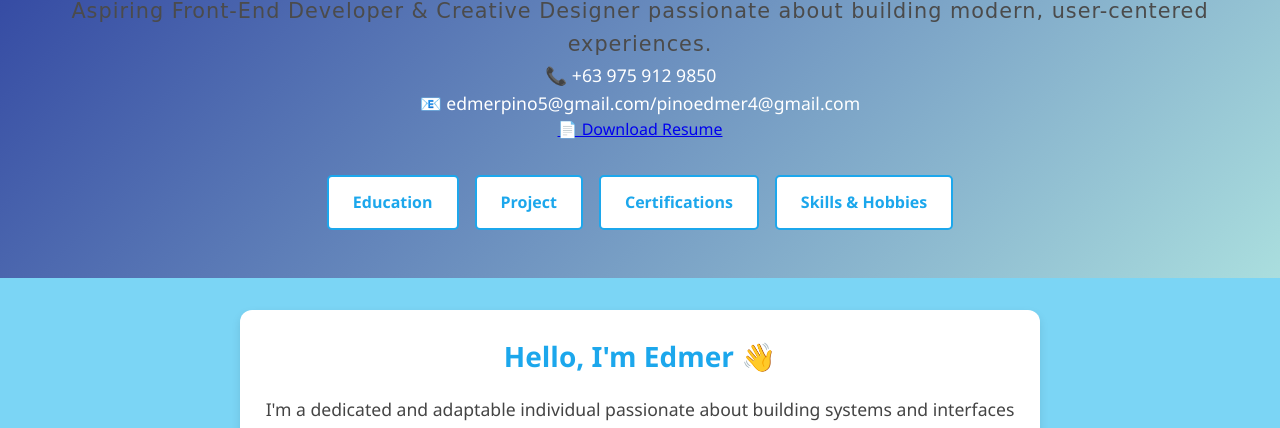
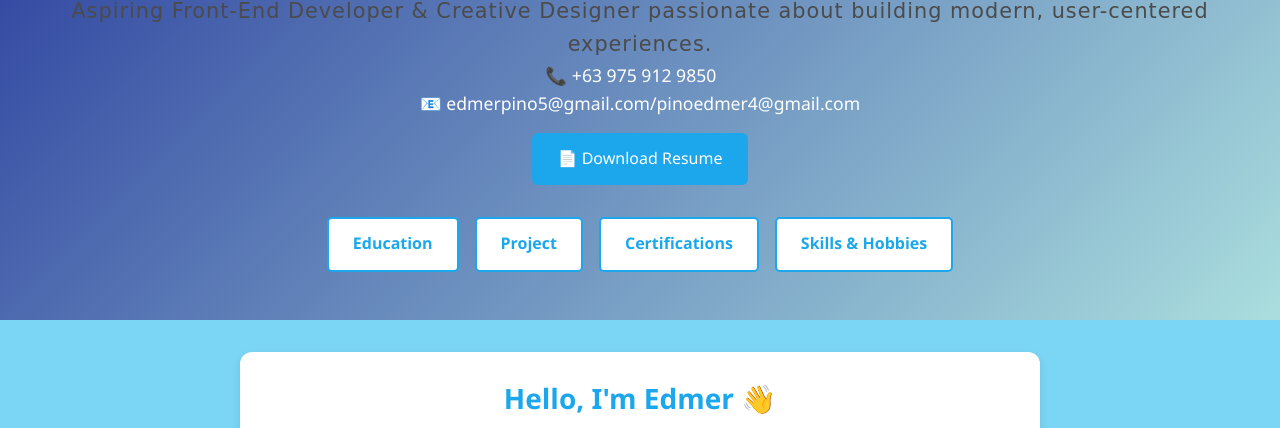
Before and after one commit to Edmercodes/Portfolio., a plain HTML site: page index.html in a window 1280 px wide. Shown: the part 307-735 px from the top of the page. Drawn offline with Linux system fonts and the light colour scheme.

Commit message:
Add button styles to style.css

```diff
--- a/style.css
+++ b/style.css
@@ -50,6 +50,17 @@ header p {
   color: #4b4b4b;
   letter-spacing: 1px;
 }
+.btn {
+  display: inline-block;
+  background-color: var(--blue-4);
+  color: white;
+  padding: 0.8rem 1.6rem;
+  border-radius: 6px;
+  text-decoration: none;
+  transition: 0.3s;
+  margin-top: 1rem;
+}
+.btn:hover { background-color: var(--blue-5); }
 
 .nav {
   margin-top: 2rem;
```
